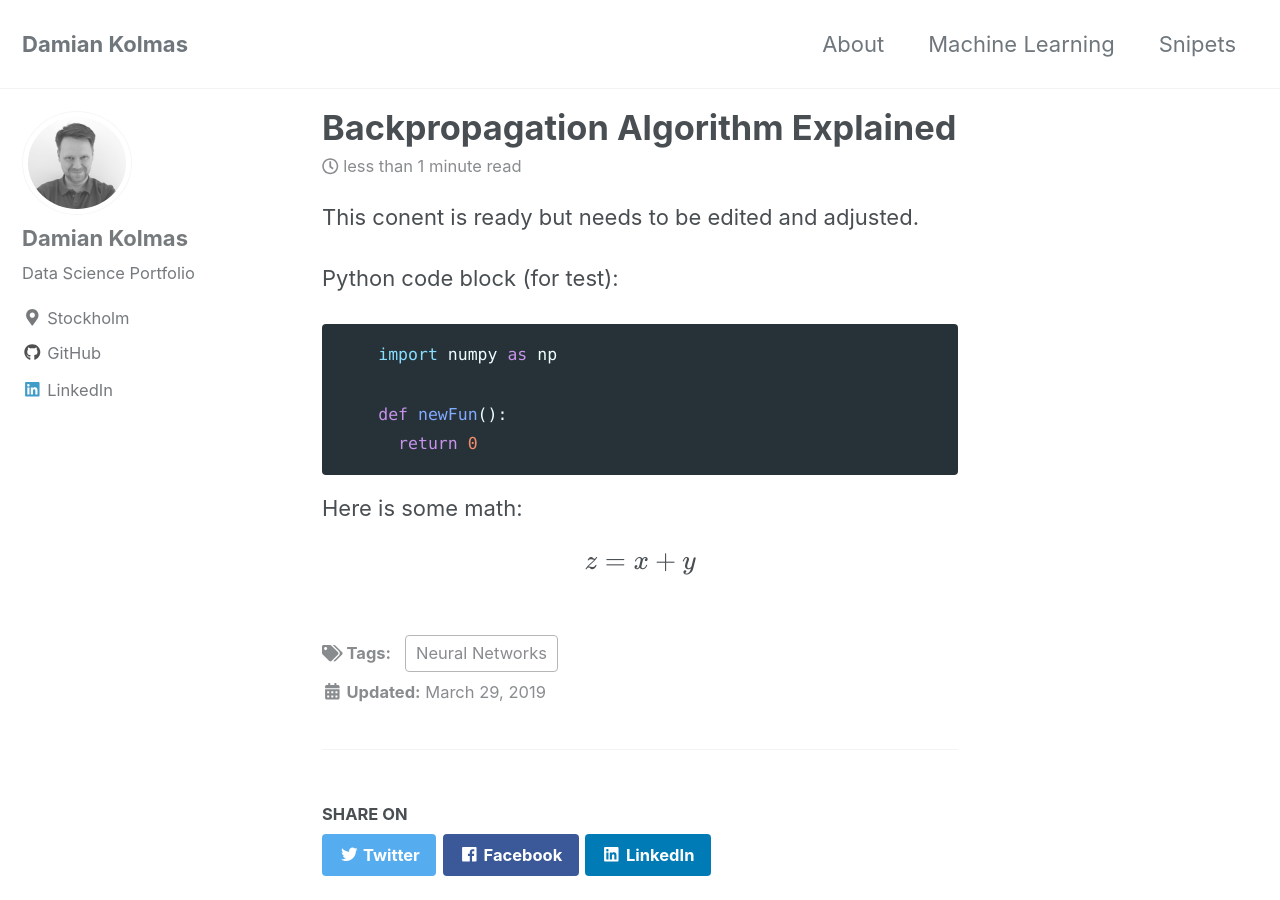
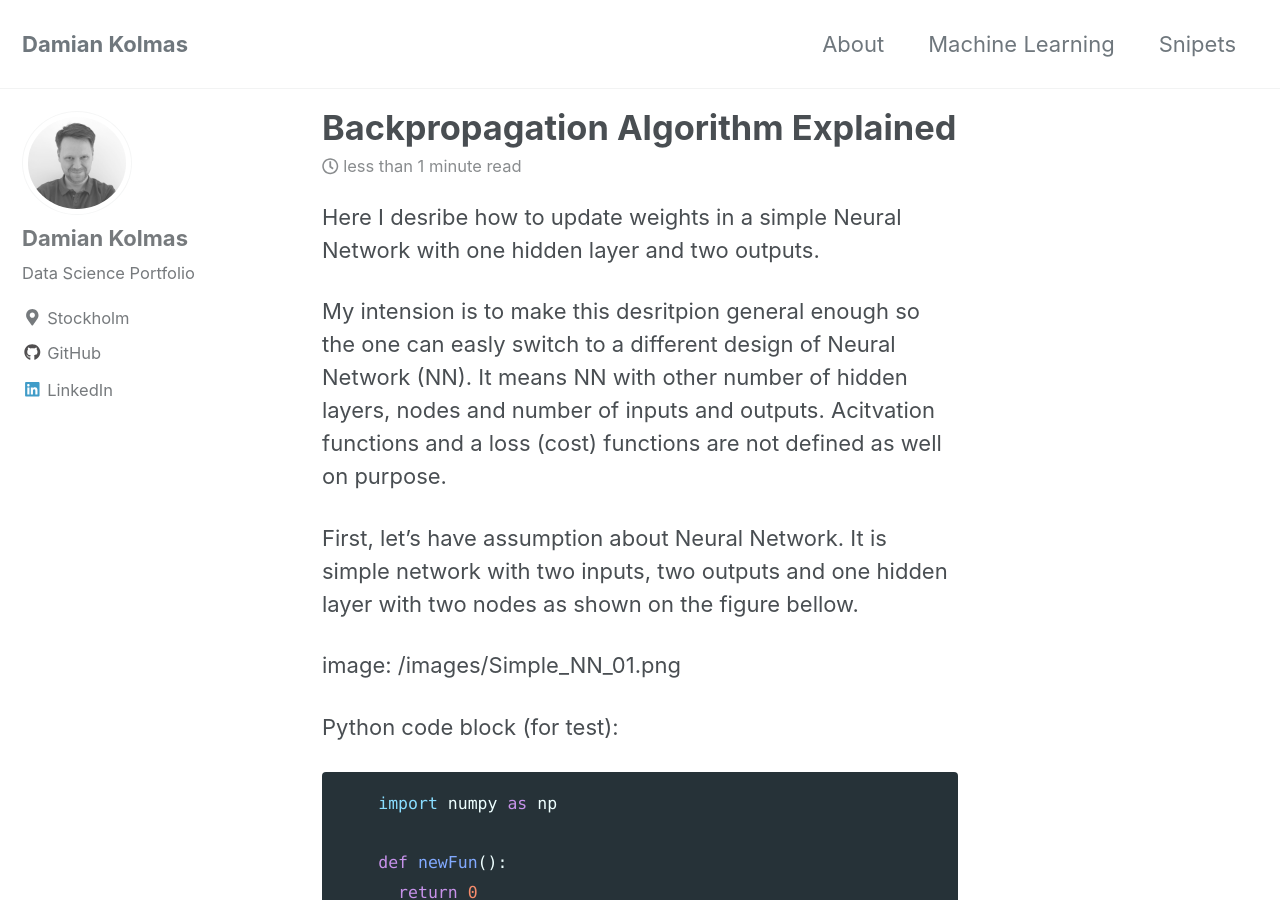
Before and after one commit to DKolmas/DKolmas.github.io, a Jekyll site: the page built from _posts/2019-03-29-Backpropagation-Algorithm-Explained.md, in a window 1280 px wide and 900 px high. Built offline with Jekyll 4.4.1, drawn with Linux system fonts in a browser that asks for light colours; cached includes are drawn as plain includes; formulas are drawn with MathJax 3.

Commit message:
modifing post about backpropagation (bringing it bakc from old blog

````diff
--- a/_posts/2019-03-29-Backpropagation-Algorithm-Explained.md
+++ b/_posts/2019-03-29-Backpropagation-Algorithm-Explained.md
@@ -7,7 +7,13 @@ mathjax: "true"
 
 ---
 
-This conent is ready but needs to be edited and adjusted.
+Here I desribe how to update weights in a simple Neural Network with one hidden layer and two outputs.
+
+My intension is to make this desritpion general enough so the one can easly switch to a different design of Neural Network (NN). It means NN with other number of hidden layers, nodes and number of inputs and outputs. Acitvation functions and a loss (cost) functions are not defined as well on purpose.
+
+First, let's have assumption about Neural Network. It is simple network with two inputs, two outputs and one hidden layer with two nodes as shown on the figure bellow.
+
+image: /images/Simple_NN_01.png
 
 Python code block (for test):
 ```python
````
Also changed, not shown: images/Simple_NN_01.png (added).
